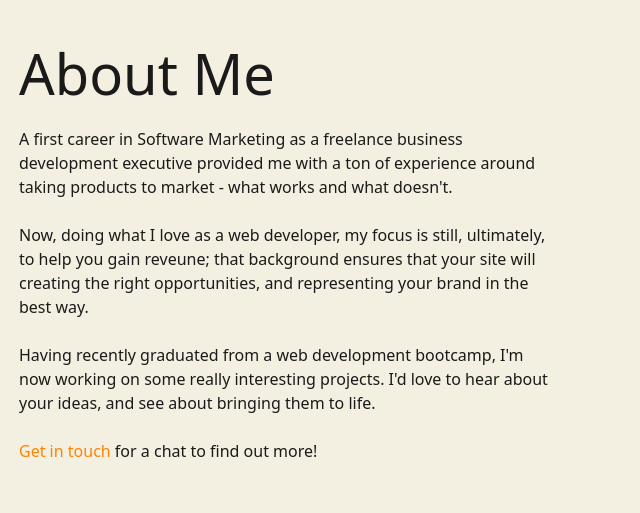
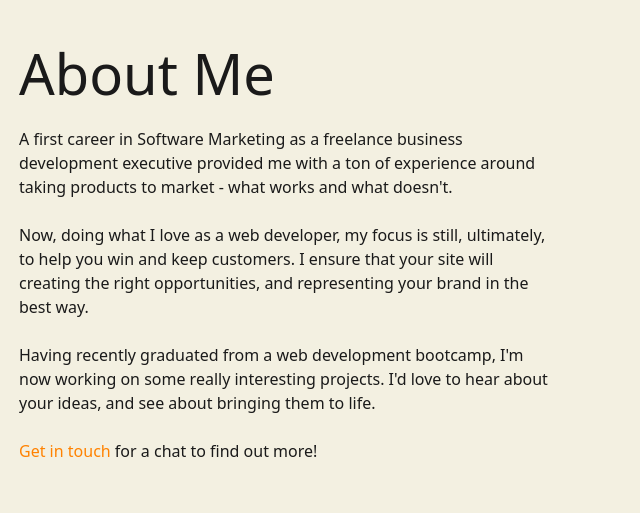
Before and after one commit to RGBrain/Bootstrap-Portfolio, a plain HTML site: page index.html in a window 1280 px wide. Shown: the part 2280-2793 px from the top of the page, 1-641 px from the left. Drawn offline with nearby package versions, Linux system fonts and the light colour scheme.

Commit message:
fix typo in about us section

```diff
--- a/index.html
+++ b/index.html
@@ -121,7 +121,7 @@
             <p>
               A first career in Software Marketing as a freelance business development executive provided me with a ton of experience around taking products to market - what works and what doesn't.
               </br></br>
-              Now, doing what I love as a web developer, my focus is still, ultimately,  to help you gain reveune; that background ensures that your site will creating the right opportunities, and representing your brand in the best way.
+              Now, doing what I love as a web developer, my focus is still, ultimately, to help you win and keep customers.  I ensure that your site will creating the right opportunities, and representing your brand in the best way.
               </br></br>
               Having recently graduated from a web development bootcamp, I'm now working on some really interesting projects.  I'd love to hear about your ideas, and see about bringing them to life.
               <br></br>
```
